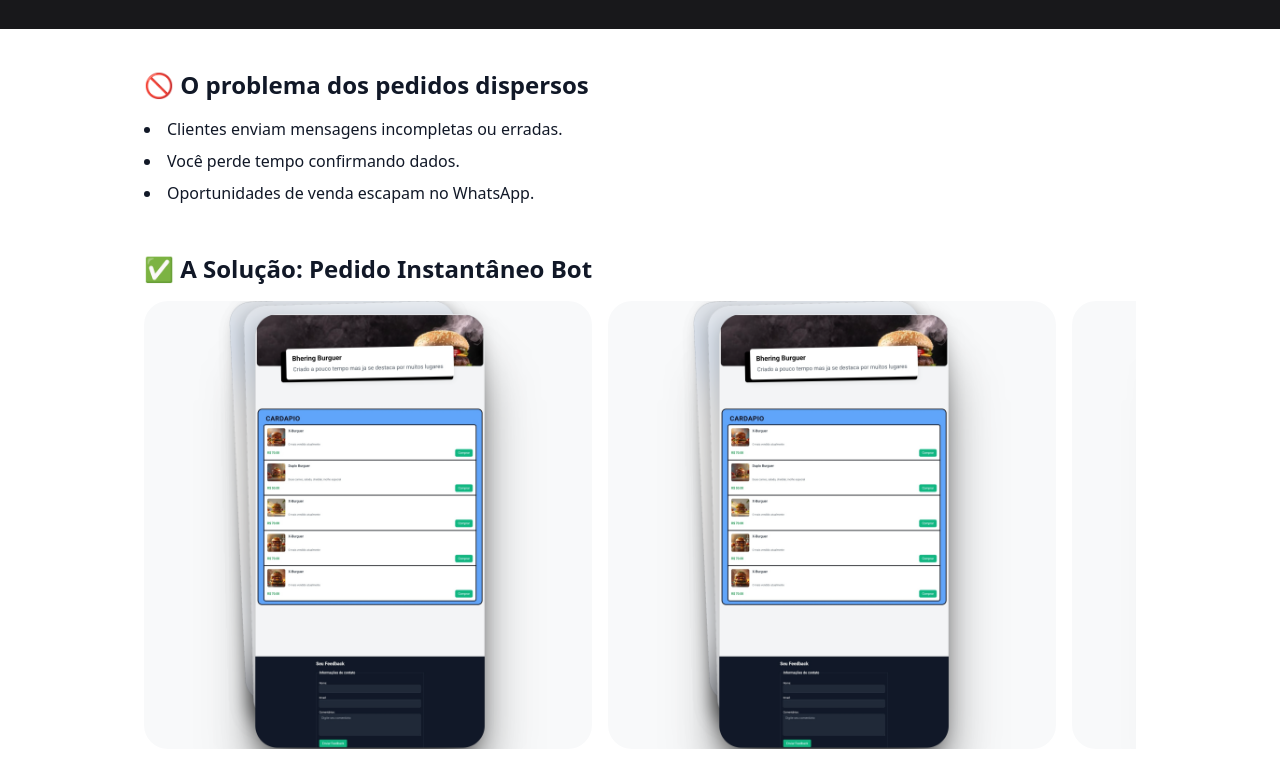
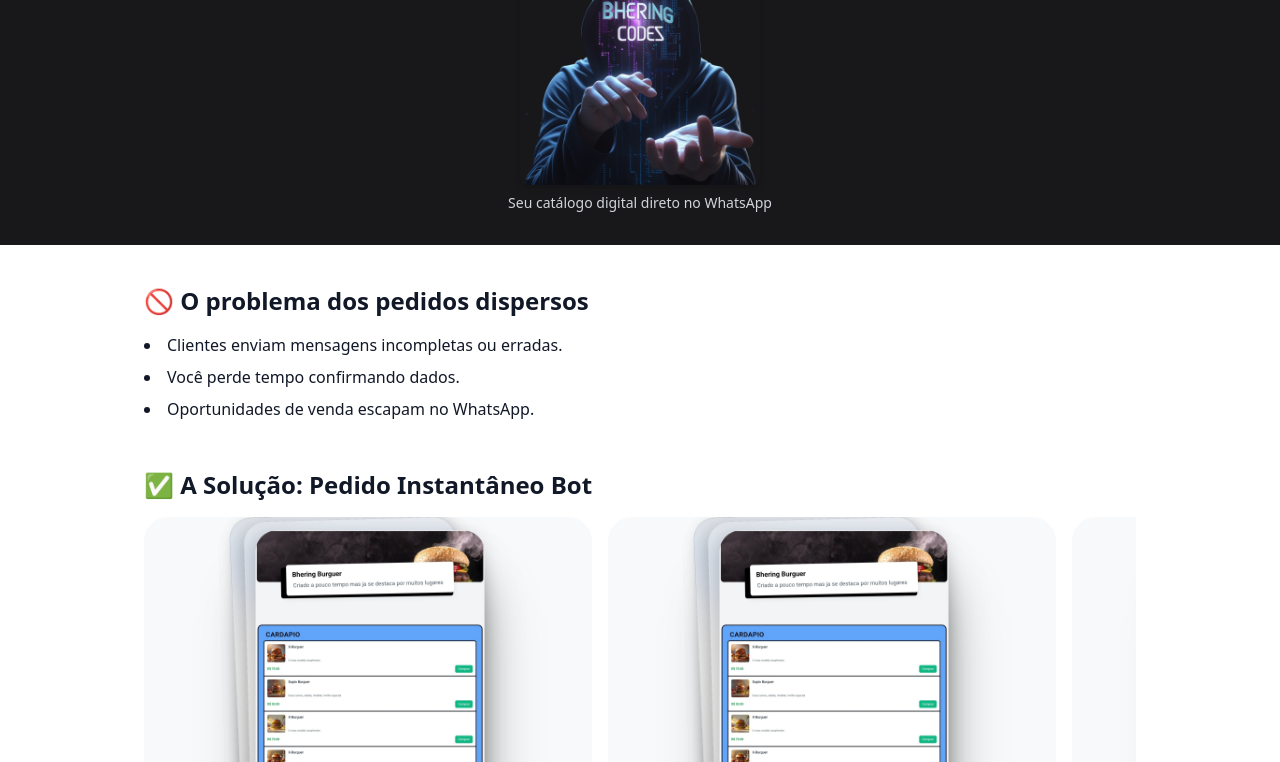
Before and after one commit to bheringbot/BheringCode, a plain HTML site: page index.html in a window 1280 px wide. Shown: the part 175-937 px from the top of the page. Drawn offline with nearby package versions, Linux system fonts and the light colour scheme; the site is published under a folder, as on GitHub Pages, so addresses that start at the root find nothing.

Commit message:
Update index.html

```diff
--- a/index.html
+++ b/index.html
@@ -18,7 +18,7 @@
       <h1 class="text-3xl font-bold">Meus Bots e Sites Personalizados</h1>
       <p class="mt-2 text-lg">Automatize Vendas, Ganhe Tempo e Venda Enquanto Dorme</p>
       <figure class="mt-4">
-        <img src="/assets/img/bot-banner.png" alt="Ilustração do Bot" class="mx-auto w-60 rounded-lg shadow-md">
+        <img src="./assets/img/bot-banner.png" alt="Ilustração do Bot" class="mx-auto w-60 rounded-lg shadow-md">
         <figcaption class="text-sm mt-2 text-gray-300">Seu catálogo digital direto no WhatsApp</figcaption>
       </figure>
     </div>
```
